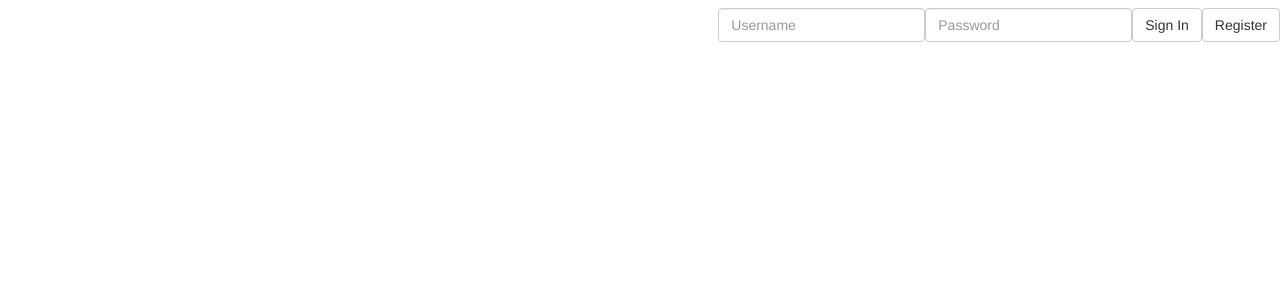
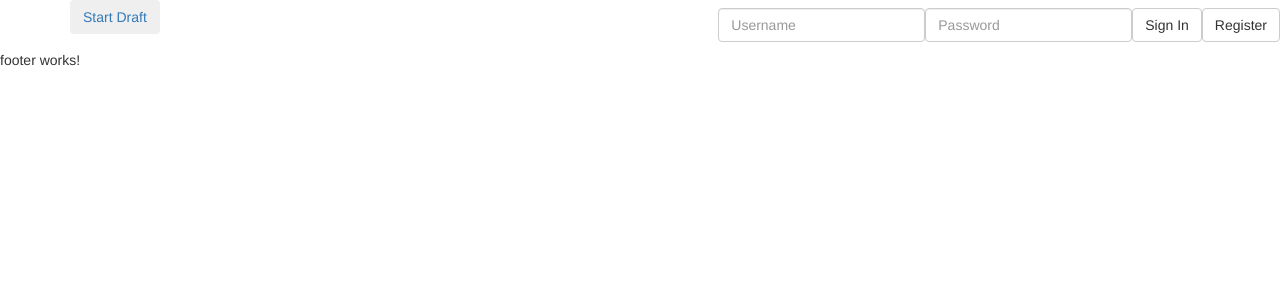
Before and after one commit to Revature-1704-Java/MagicDraftApp, an Angular app in the folder frontend/: page / in a window 1280 px wide. Shown: the top 300 px of the page. Built offline with nearby package versions, Linux system fonts and the light colour scheme.

Commit message:
Basic routing and some display stuff

```diff
--- a/frontend/src/app/app.component.html
+++ b/frontend/src/app/app.component.html
@@ -1 +1,5 @@
 <app-login></app-login>
+<div class='container'>
+  <router-outlet></router-outlet>
+</div>
+<app-footer></app-footer>
--- a/frontend/src/app/home-page/home-page.component.html
+++ b/frontend/src/app/home-page/home-page.component.html
@@ -1,3 +1,3 @@
-<p>
-  home-page works!
-</p>
+<a href='draft'>
+  <button id="startDraft" class="btn btn-large">Start Draft</button>
+</a>
--- a/frontend/src/app/login/login.component.html
+++ b/frontend/src/app/login/login.component.html
@@ -1,10 +1,10 @@
-<form class="navbar-form navbar-right" role="search">
-  <div class="form-group">
-    <input type="text" class="form-control" name="username" placeholder="Username">
+<form class='navbar-form navbar-right' role='search'>
+  <div class='form-group'>
+    <input type='text' class='form-control' name='username' placeholder='Username'>
   </div>
-  <div class="form-group">
-    <input type="text" class="form-control" name="password" placeholder="Password">
+  <div class='form-group'>
+    <input type='text' class='form-control' name='password' placeholder='Password'>
   </div>
-  <button type="submit" class="btn btn-default">Sign In</button>
-  <button type="submit" class="btn btn-default">Register</button>
+  <button type='button' class='btn btn-default'>Sign In</button>
+  <button type='button' id='register' onclick='startRegistration()' class='btn btn-default'>Register</button>
 </form>
```
Also changed, not shown: frontend/src/app/app.module.ts (+7 -1 lines).
